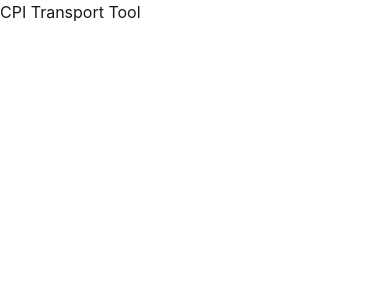
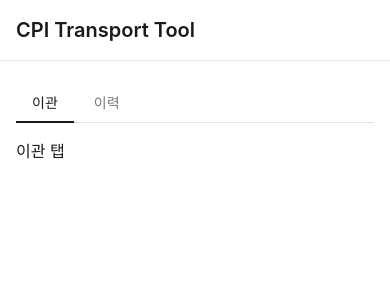
Before and after one commit to bung-dev/cpi-transport-tool, a React (Vite) app in the folder frontend/: page / in a window 390 px wide. Shown: the top 300 px of the page. Built offline with nearby package versions, Linux system fonts and the light colour scheme.

Commit message:
TODO-005: 앱 셸(탭, 레이아웃, 반응형)

```diff
--- a/frontend/src/App.tsx
+++ b/frontend/src/App.tsx
@@ -1,3 +1,28 @@
+import { useState } from 'react';
+import { Tabs } from './components/ui/Tabs';
+import { HistoryTab } from './features/history/HistoryTab';
+import { TransportTab } from './features/transport/TransportTab';
+
+const TABS = [
+  { id: 'transport', label: '이관' },
+  { id: 'history', label: '이력' },
+];
+
 export default function App() {
-  return <h1>CPI Transport Tool</h1>;
+  const [active, setActive] = useState('transport');
+  return (
+    <div className="min-h-screen bg-canvas text-ink">
+      <header className="border-b border-hairline">
+        <div className="mx-auto w-full max-w-[1120px] px-4 py-4">
+          <h1 className="text-xl font-semibold">CPI Transport Tool</h1>
+        </div>
+      </header>
+      <main className="mx-auto w-full max-w-[1120px] min-w-0 px-4 py-6">
+        {/* 비활성 탭 패널은 언마운트한다. 탭을 열 때마다 해당 패널의 조회가 다시 실행된다. */}
+        <Tabs tabs={TABS} activeId={active} onChange={setActive}>
+          {active === 'transport' ? <TransportTab /> : <HistoryTab />}
+        </Tabs>
+      </main>
+    </div>
+  );
 }
--- /dev/null
+++ b/frontend/src/features/history/HistoryTab.tsx
@@ -0,0 +1,3 @@
+export function HistoryTab() {
+  return <p>이력 탭</p>;
+}
--- /dev/null
+++ b/frontend/src/features/transport/TransportTab.tsx
@@ -0,0 +1,3 @@
+export function TransportTab() {
+  return <p>이관 탭</p>;
+}
```
Also changed, not shown: 1 other file (tests, documents, lock files or other folders).
